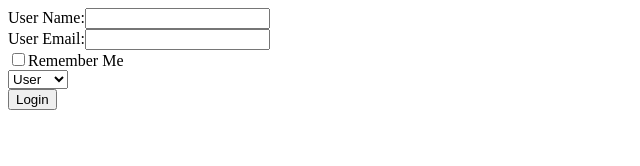
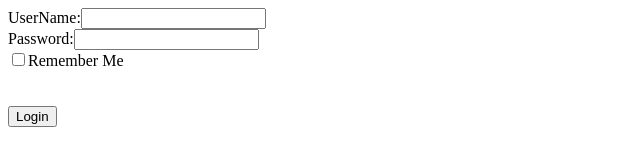
Before and after one commit to iamneo-production/daccebcaadcde305790315bdcbbbcffafeafone, a website: page public/Login.html in a window 1280 px wide. Both pictures are taken after a click on the button "Login". Shown: the whole page, without its empty margins (0-640 px from the left). Drawn offline with Linux system fonts and the light colour scheme.

Commit message:
Backup Commit

```diff
--- a/public/Login.html
+++ b/public/Login.html
@@ -1,19 +1,27 @@
 <body>
 <form id="frm1">
-    User Name:<input type="text" id="txtUsername" value="" onblur="checkUsername()"><br >
-    User Email:<input type="text" id="txtEmail" value=""><br >
+    UserName:<input type="text" id="txtUsername" value="" onblur="checkUsername()"><br >
+    Password:<input type="password" id="txtPassword value=""><br >
     <input type="checkbox" id="chk1">Remember Me <br>
-    <select  id="selectUser">
-    <option value="U">User</option>
-    <option value="A">Admin</option>
-    </select><br>
-    <input type="button" id="btnLogin" value="Login" onclick="getInfo()"/>
+    <br /><br />
+    <input type="button" id="btnLogin" value="Login" onclick="checkLogin()"/>
     <div id="div1"></div><br>
     <div id="div2"></div>
 </form>
 <script language="javascript">
     function checkLogin(){
-        alert("Btn is clicked");
+        var username=document.getElementById("txtUsername").value;
+        var password=document.getElementById("txtPassword").value;
+        alert("Login clicked")
+        if (username=="username1" && password=="password1")
+        {
+            alert("Hi")
+            window.location.href = "success.html";
+        }
+        else
+        {
+            alert("Invalid Login Credentials");
+        }
     }
 
     function checkUsername(){
```
Also changed, not shown: public/success.html (added, +1 -0 lines).
